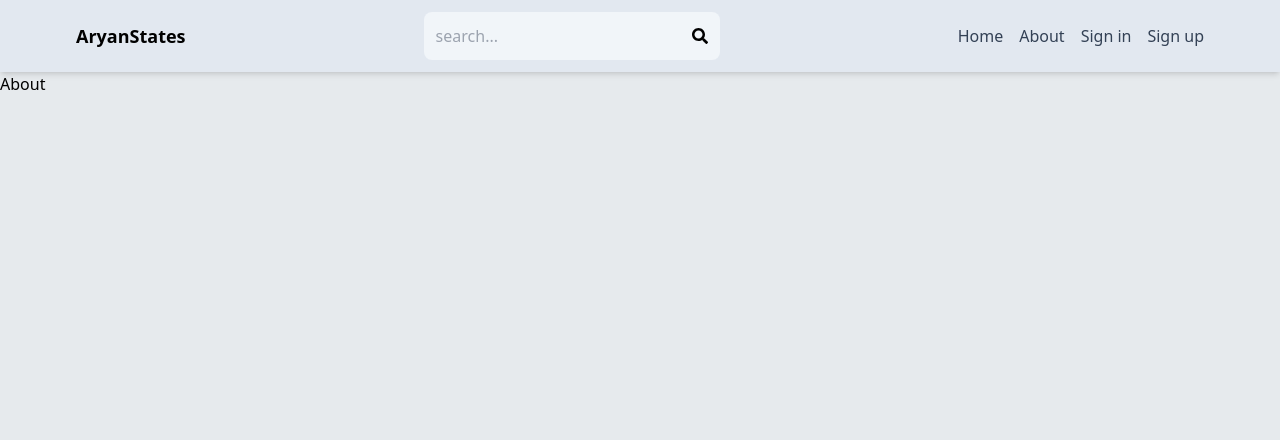
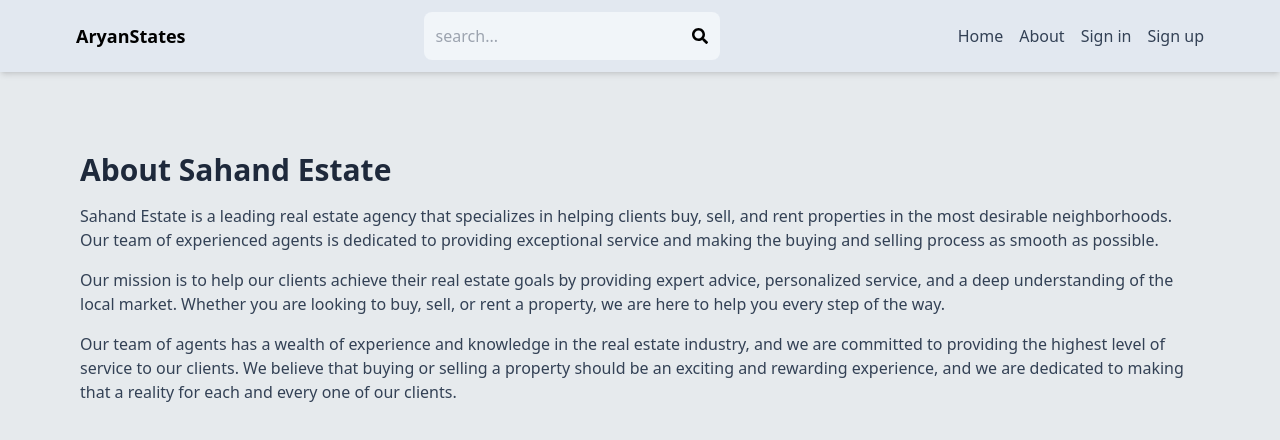
Before and after one commit to aryan-sadeghyan/fullstack-realstate-app, a React (Vite) app in the folder client/: page /about in a window 1280 px wide. Shown: the top 440 px of the page. Built offline with nearby package versions, Linux system fonts and the light colour scheme; no server answers.

Commit message:
added some styling and about page

```diff
--- a/client/src/pages/About.jsx
+++ b/client/src/pages/About.jsx
@@ -1,3 +1,31 @@
+import React from "react";
+
 export default function About() {
-  return <div>About</div>;
+  return (
+    <div className='py-20 px-4 max-w-6xl mx-auto'>
+      <h1 className='text-3xl font-bold mb-4 text-slate-800'>
+        About Sahand Estate
+      </h1>
+      <p className='mb-4 text-slate-700'>
+        Sahand Estate is a leading real estate agency that specializes in
+        helping clients buy, sell, and rent properties in the most desirable
+        neighborhoods. Our team of experienced agents is dedicated to providing
+        exceptional service and making the buying and selling process as smooth
+        as possible.
+      </p>
+      <p className='mb-4 text-slate-700'>
+        Our mission is to help our clients achieve their real estate goals by
+        providing expert advice, personalized service, and a deep understanding
+        of the local market. Whether you are looking to buy, sell, or rent a
+        property, we are here to help you every step of the way.
+      </p>
+      <p className='mb-4 text-slate-700'>
+        Our team of agents has a wealth of experience and knowledge in the real
+        estate industry, and we are committed to providing the highest level of
+        service to our clients. We believe that buying or selling a property
+        should be an exciting and rewarding experience, and we are dedicated to
+        making that a reality for each and every one of our clients.
+      </p>
+    </div>
+  );
 }
```
